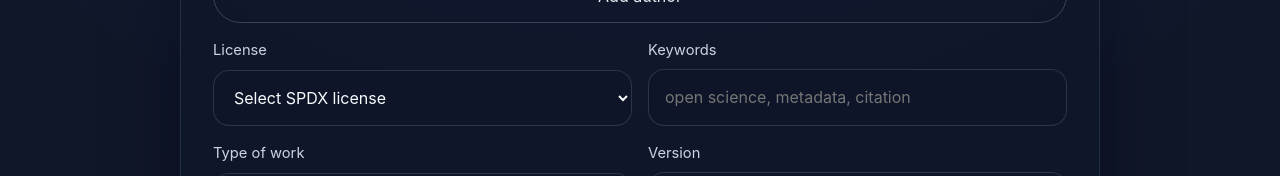
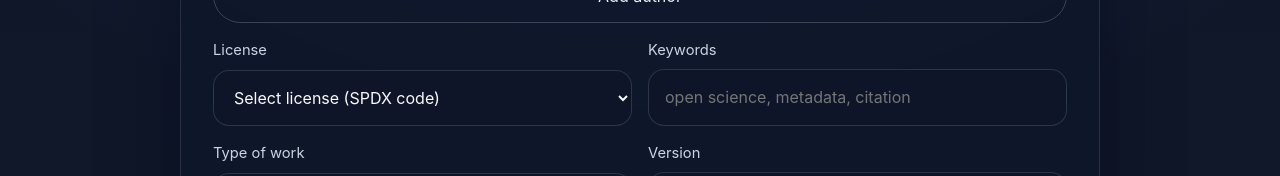
Before and after one commit to Imageomics/OpenCite, a React (Vite) app: page / in a window 1280 px wide. Shown: the part 767-943 px from the top of the page. Built offline with nearby package versions, Linux system fonts and the light colour scheme.

Commit message:
Update src/App.jsx
Co-authored-by: Elizabeth Campolongo <38985481+egrace479@users.noreply.github.com>

```diff
--- a/src/App.jsx
+++ b/src/App.jsx
@@ -435,7 +435,7 @@ export default function App() {
           <label>
             <span>License</span>
             <select name="license" value={form.license} onChange={updateField}>
-              <option value="">Select SPDX license</option>
+              <option value="">Select license (SPDX code)</option>
               {licenseOptions.map((license) => (
                 <option key={license} value={license}>
                   {license}
```
